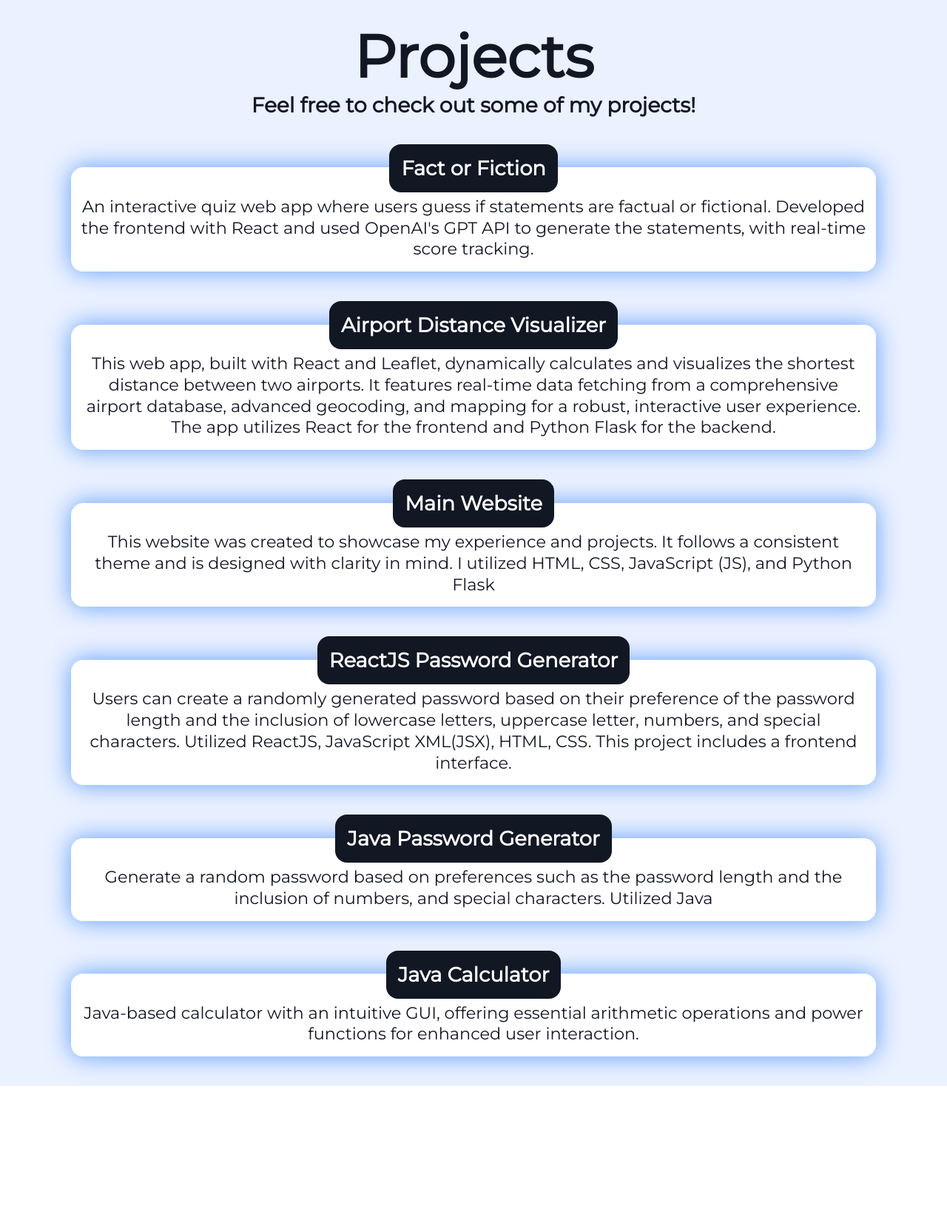
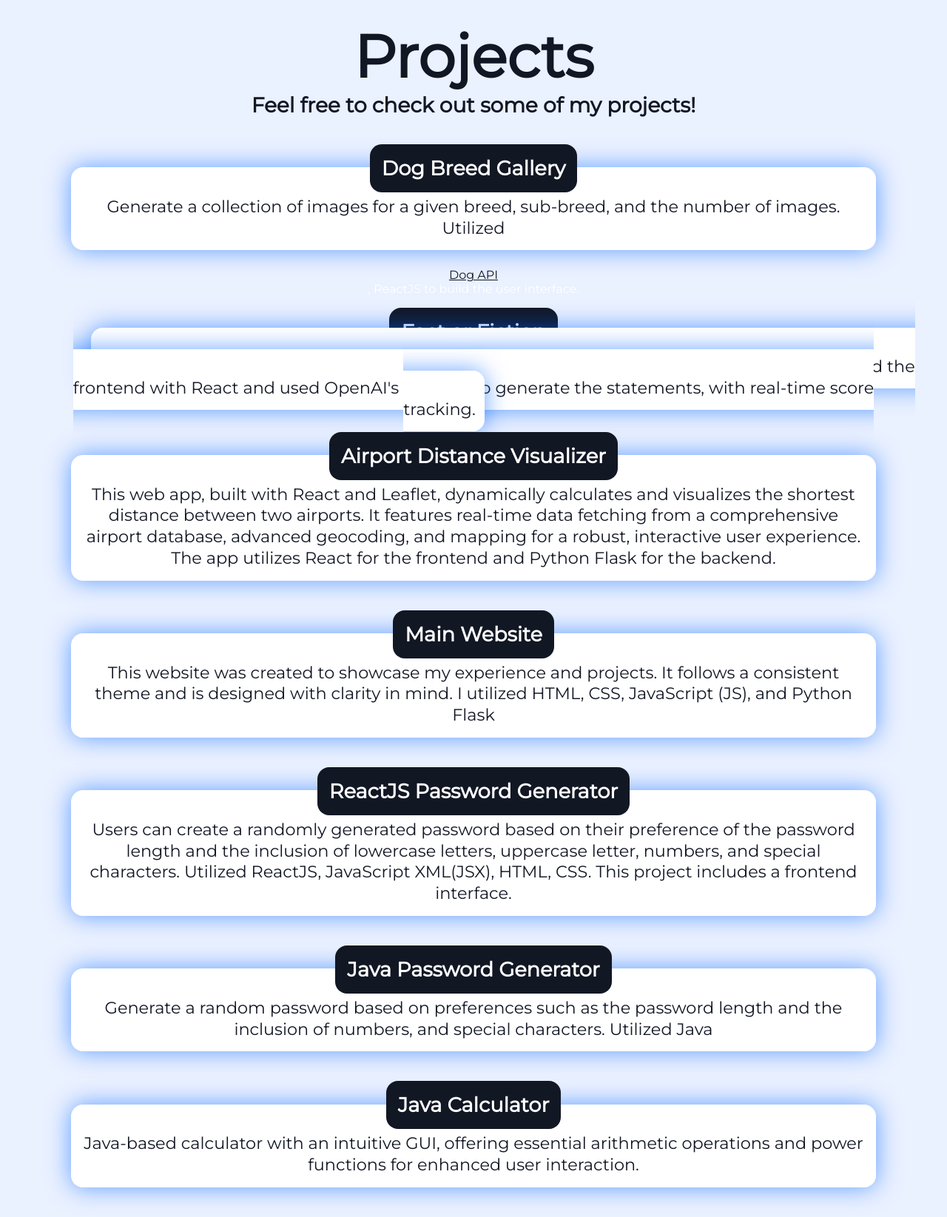
Before and after one commit to asankar04/Main_Website, a Flask app: page /projects in a window 1280 px wide. Shown: the part 103-1748 px from the top of the page at 74% size. Before the commit the page ends 1571 px from the top, so only its background shows below. Run offline with Flask 3, Linux system fonts and the light colour scheme.

Commit message:
Add dog breed gallery

```diff
--- a/static/styles.css
+++ b/static/styles.css
@@ -223,7 +223,7 @@ body {
     margin: 1rem;
 }
 
-.fact_or_fiction, .airport_distance_visualizer, .own_website, .reactJS_password, .java_password, .java_calculator {
+.dog_breed_gallery, fact_or_fiction, .airport_distance_visualizer, .own_website, .reactJS_password, .java_password, .java_calculator {
     color: var(--mainlight);
     display: grid;
     grid-template-columns: 1fr;
--- a/templates/projects.html
+++ b/templates/projects.html
@@ -21,6 +21,12 @@
             <h4 id='projects_description'>Feel free to check out some of my projects!</h4>
         </div>
         <div class="projects_gridbox">
+            <div class="dog_breed_gallery">
+                <div class="project_title">
+                    <a href="https://dog-breed-gallery-site.onrender.com/" target="blank">Dog Breed Gallery</a>
+                </div>
+                <a id="project_description">Generate a collection of images for a given breed, sub-breed, and the number of images. Utilized <a href="https://dog.ceo/dog-api/" style="color: rgb(18, 23, 36)">Dog API</a>, ReactJS to build the user interface.</a>
+            </div>
             <div class="fact_or_fiction">
                 <div class="project_title">
                     <a href="https://fact-or-fiction-e4472f229907.herokuapp.com/" target="blank">Fact or Fiction</a>
```
